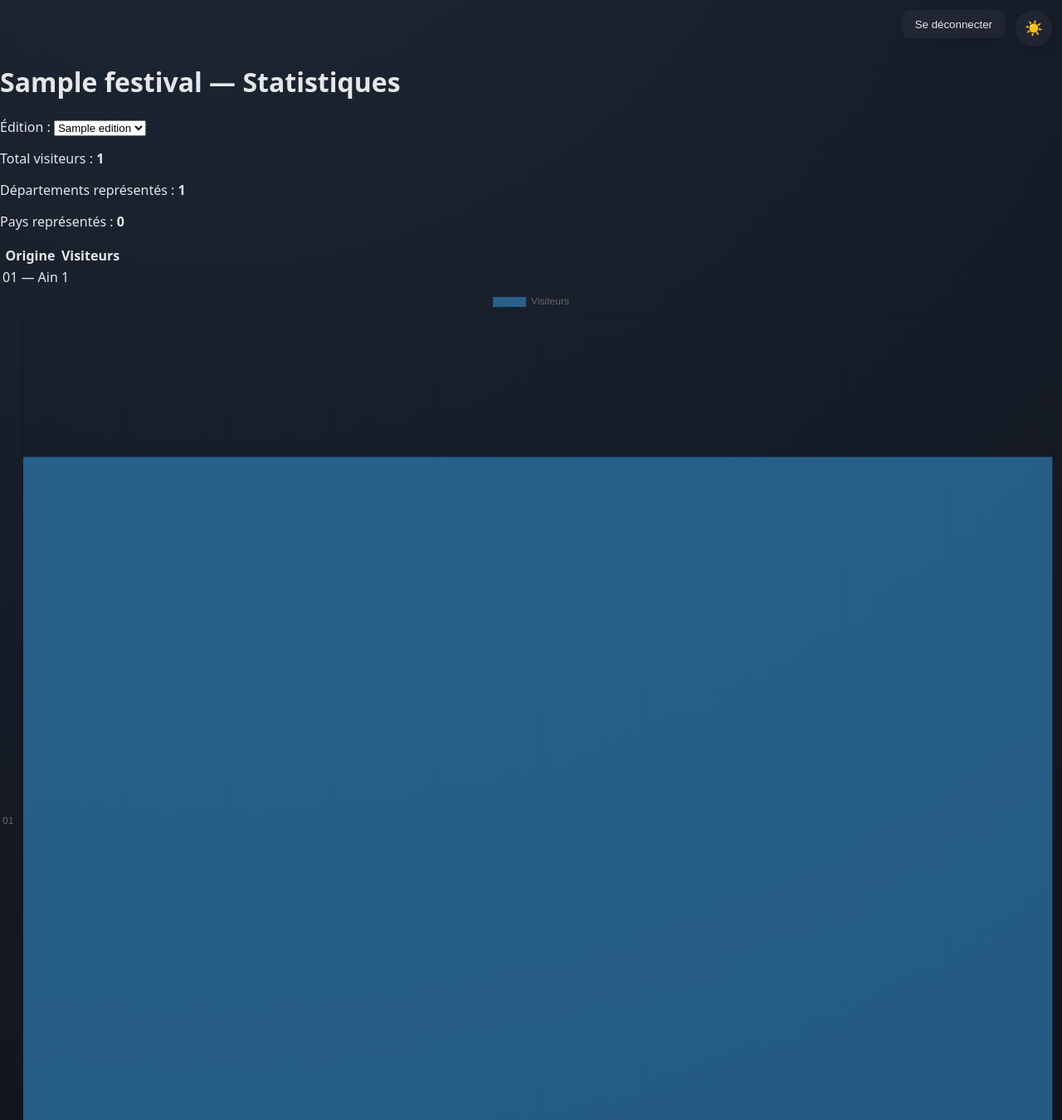
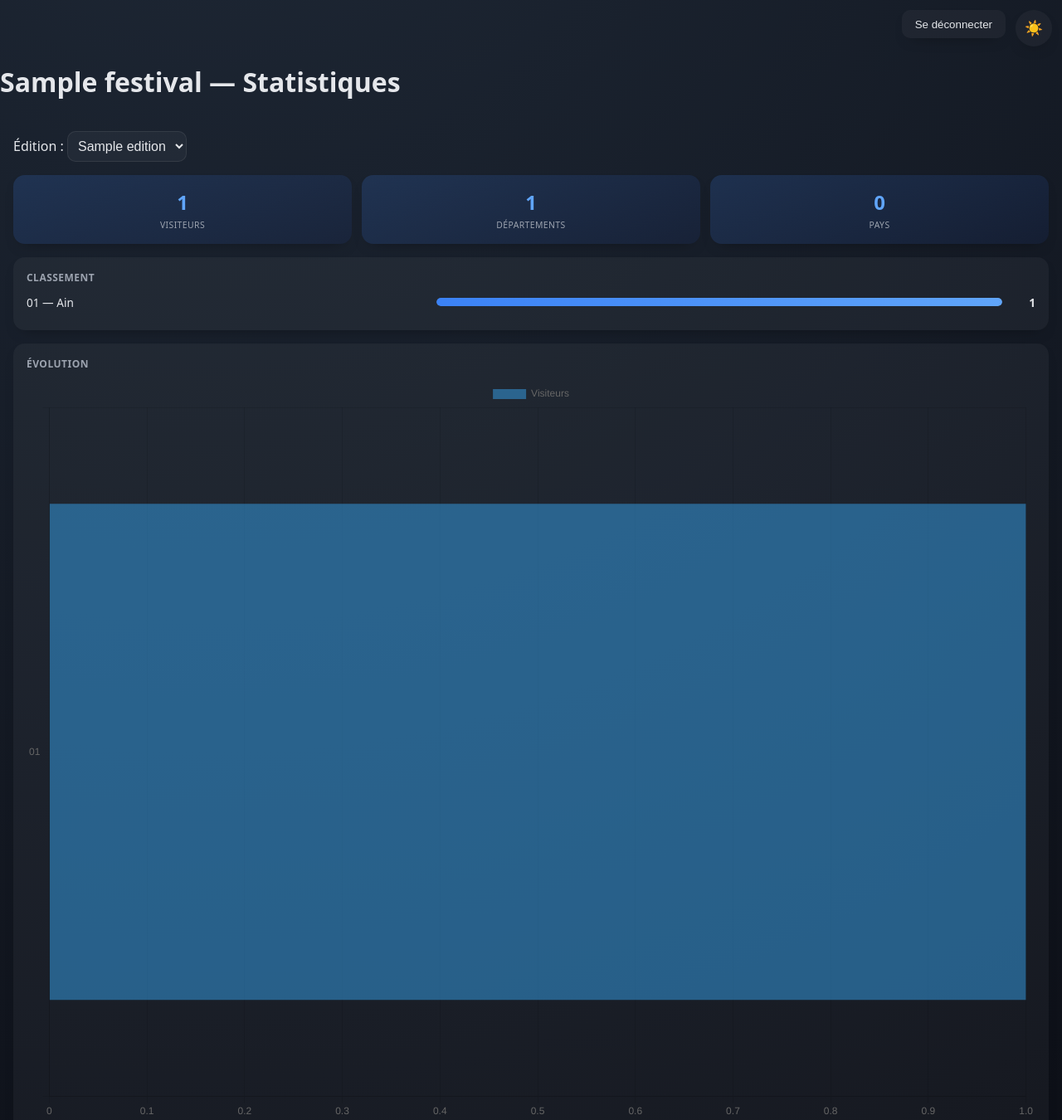
Before and after one commit to Airdeon/FestivalCount, a Django app: a page that uses checkin/templates/checkin/stats.html in a window 1280 px wide. Shown: the top 1350 px of the page at 83% size. Run offline with Django 5.2, Linux system fonts and the light colour scheme; a user stored in the database is signed in; data comes from the database, SQL or seed files in the repository; tables that the repository leaves empty hold one stand-in row (values such as "Sample post").

Commit message:
feat: ajoute les cartes KPI et le classement en barres sur la page statistiques

```diff
--- a/checkin/static/checkin/css/base.css
+++ b/checkin/static/checkin/css/base.css
@@ -278,3 +278,100 @@ main {
         grid-template-columns: repeat(auto-fill, minmax(160px, 1fr));
     }
 }
+
+.edition-selector {
+    padding: 1rem;
+}
+
+.edition-selector select {
+    font-size: 1rem;
+    padding: 0.5rem;
+    border-radius: var(--radius-sm);
+    border: 1px solid var(--color-surface-border);
+    background-color: var(--color-surface);
+    color: var(--color-text);
+}
+
+.kpi-row {
+    display: grid;
+    grid-template-columns: repeat(3, 1fr);
+    gap: 0.75rem;
+    padding: 0 1rem 1rem 1rem;
+}
+
+.kpi-card {
+    border-radius: var(--radius-md);
+    padding: 1rem 0.5rem;
+    text-align: center;
+    background: linear-gradient(160deg, var(--color-accent-soft-start), var(--color-accent-soft-end));
+    box-shadow: var(--shadow-card);
+    transition: var(--transition-theme);
+}
+
+.kpi-value {
+    font-size: 1.5rem;
+    font-weight: 800;
+    color: var(--color-accent-solid);
+}
+
+.kpi-label {
+    font-size: 0.65rem;
+    text-transform: uppercase;
+    letter-spacing: 0.04em;
+    color: var(--color-text-muted);
+    margin-top: 0.25rem;
+}
+
+.panel {
+    border-radius: var(--radius-md);
+    padding: 1rem;
+    margin: 0 1rem 1rem 1rem;
+    background-color: var(--color-surface);
+    box-shadow: var(--shadow-card);
+    transition: var(--transition-theme);
+}
+
+.panel-title {
+    margin: 0 0 0.75rem 0;
+    font-size: 0.75rem;
+    text-transform: uppercase;
+    letter-spacing: 0.04em;
+    color: var(--color-text-muted);
+}
+
+.bar-row {
+    display: flex;
+    align-items: center;
+    gap: 0.5rem;
+    margin-bottom: 0.5rem;
+    font-size: 0.85rem;
+}
+
+.bar-label {
+    width: 40%;
+    color: var(--color-text);
+    overflow: hidden;
+    text-overflow: ellipsis;
+    white-space: nowrap;
+}
+
+.bar-track {
+    flex: 1;
+    height: 10px;
+    border-radius: 999px;
+    background-color: var(--color-surface-border);
+    overflow: hidden;
+}
+
+.bar-fill {
+    height: 100%;
+    border-radius: 999px;
+    background: linear-gradient(90deg, var(--color-accent-start), var(--color-accent-solid));
+}
+
+.bar-count {
+    width: 2rem;
+    text-align: right;
+    color: var(--color-text);
+    font-weight: 700;
+}
--- a/checkin/templates/checkin/stats.html
+++ b/checkin/templates/checkin/stats.html
@@ -7,7 +7,7 @@
 {% if not editions %}
 <p>Aucune édition pour ce festival.</p>
 {% else %}
-<form method="get" id="edition-selector-form">
+<form method="get" id="edition-selector-form" class="edition-selector">
     <label for="edition-selector">Édition :</label>
     <select name="edition" id="edition-selector" onchange="this.form.submit()">
         {% for e in editions %}
@@ -18,28 +18,48 @@
 
 {% if selected_edition %}
 <section id="key-figures"
+         class="kpi-row"
          data-total="{{ key_figures.total_visiteurs }}"
          data-departements="{{ key_figures.nombre_departements }}"
          data-pays="{{ key_figures.nombre_pays }}"
          data-stats-data-url="{% url 'checkin:stats_data' festival_slug=request.festival.slug %}"
          data-edition-id="{{ selected_edition.id }}"
          data-is-current="{{ is_current_edition|yesno:'true,false' }}">
-    <p>Total visiteurs : <strong id="total-visiteurs">{{ key_figures.total_visiteurs }}</strong></p>
-    <p>Départements représentés : <strong id="total-departements">{{ key_figures.nombre_departements }}</strong></p>
-    <p>Pays représentés : <strong id="total-pays">{{ key_figures.nombre_pays }}</strong></p>
+    <div class="kpi-card">
+        <div class="kpi-value" id="total-visiteurs">{{ key_figures.total_visiteurs }}</div>
+        <div class="kpi-label">Visiteurs</div>
+    </div>
+    <div class="kpi-card">
+        <div class="kpi-value" id="total-departements">{{ key_figures.nombre_departements }}</div>
+        <div class="kpi-label">Départements</div>
+    </div>
+    <div class="kpi-card">
+        <div class="kpi-value" id="total-pays">{{ key_figures.nombre_pays }}</div>
+        <div class="kpi-label">Pays</div>
+    </div>
 </section>
 
-<table id="ranking-table">
-    <thead><tr><th>Origine</th><th>Visiteurs</th></tr></thead>
-    <tbody>
-        {% for row in ranking %}
-        <tr><td>{{ row.origin__code }} — {{ row.origin__nom }}</td><td>{{ row.nombre }}</td></tr>
-        {% endfor %}
-    </tbody>
-</table>
-<canvas id="ranking-chart" height="300"></canvas>
-<canvas id="evolution-chart" height="300"></canvas>
-<div id="map-container" data-svg-url="{% static 'checkin/svg/france-departements.svg' %}"></div>
+<div class="panel">
+    <h2 class="panel-title">Classement</h2>
+    {% for row in ranking %}
+    <div class="bar-row">
+        <span class="bar-label">{{ row.origin__code }} — {{ row.origin__nom }}</span>
+        <div class="bar-track"><div class="bar-fill" style="width: {{ row.pourcentage }}%"></div></div>
+        <span class="bar-count">{{ row.nombre }}</span>
+    </div>
+    {% endfor %}
+</div>
+
+<div class="panel">
+    <h2 class="panel-title">Évolution</h2>
+    <canvas id="ranking-chart" height="220"></canvas>
+    <canvas id="evolution-chart" height="220"></canvas>
+</div>
+
+<div class="panel">
+    <h2 class="panel-title">Carte de France</h2>
+    <div id="map-container" data-svg-url="{% static 'checkin/svg/france-departements.svg' %}"></div>
+</div>
 
 {{ ranking|json_script:"ranking-data" }}
 {{ hourly_evolution|json_script:"evolution-data" }}
--- a/checkin/views.py
+++ b/checkin/views.py
@@ -131,7 +131,11 @@ def stats(request, festival_slug):
     context = {"editions": editions, "selected_edition": edition}
     if edition is not None:
         context["key_figures"] = get_key_figures(edition)
-        context["ranking"] = get_ranking(edition)
+        ranking = get_ranking(edition)
+        max_count = max((row["nombre"] for row in ranking), default=0)
+        for row in ranking:
+            row["pourcentage"] = round((row["nombre"] / max_count) * 100) if max_count else 0
+        context["ranking"] = ranking
         context["hourly_evolution"] = get_hourly_evolution(edition)
         context["is_current_edition"] = edition == active_edition
 
```
Also changed, not shown: checkin/tests/test_views_stats.py (+22 -0 lines).
